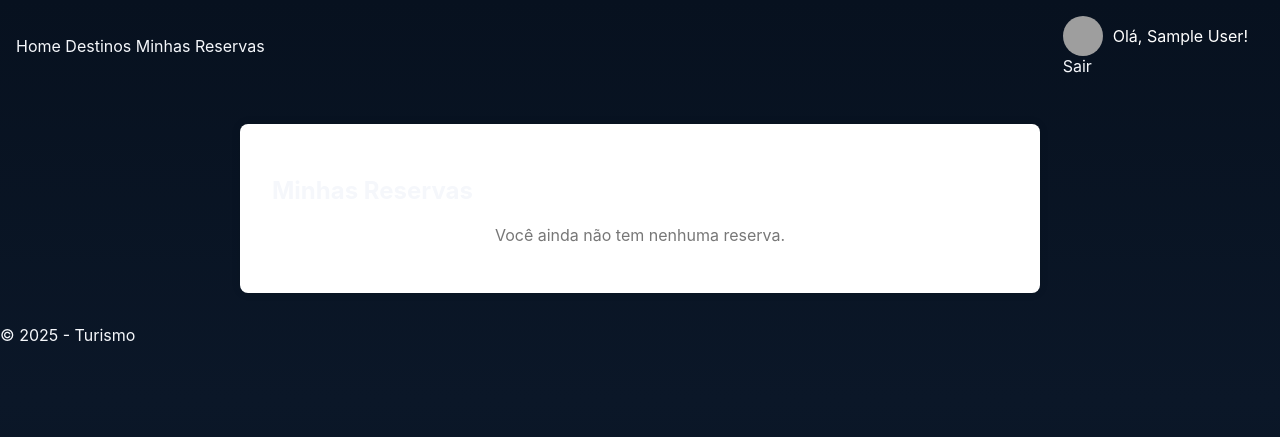
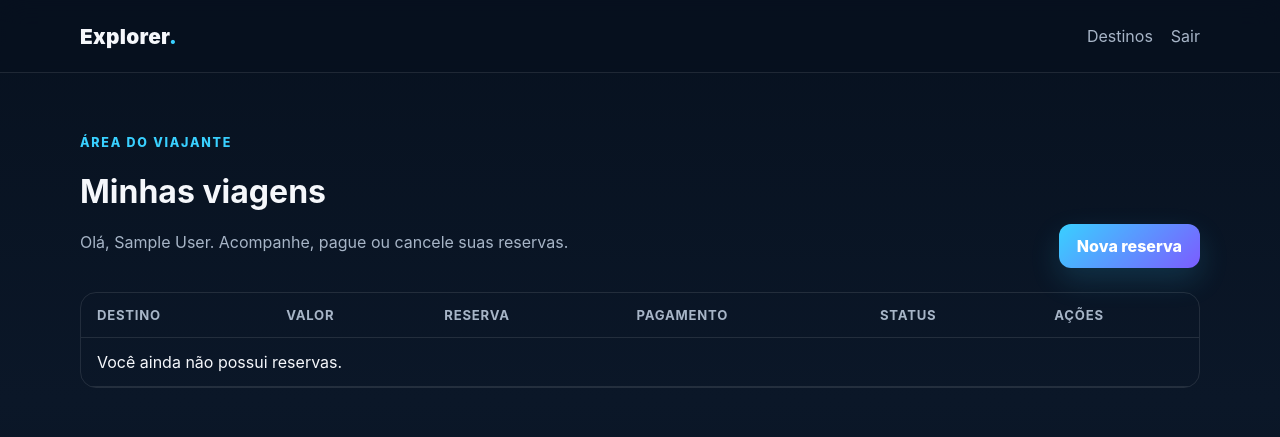
Before and after one commit to Cookie131223/Turismo-para-aprenseta-o, a PHP site: page /minhas_reservas.php in a window 1280 px wide. Shown: the top 437 px of the page. Run offline with PHP 8.4, Linux system fonts and the light colour scheme; the visitor is signed in with stand-in values (Sample User, id 1); data that the repository does not hold is empty; grey boxes are pictures that could not be loaded.

Commit message:
feat: complete travel booking experience

```diff
--- a/minhas_reservas.php
+++ b/minhas_reservas.php
@@ -1,140 +1,16 @@
 <?php
-session_start(); // Inicia a sessão
-require_once 'includes/Database.php'; // Inclui a classe de banco de dados
-
-// Verificar se o usuário está logado
-if (!isset($_SESSION['user_id'])) {
-    header("Location: login.html?erro=nao_logado"); // Redireciona se não estiver logado
-    exit();
-}
-
-$cliente_id = $_SESSION['user_id']; // Obtém o ID do cliente logado
-$cliente_name = htmlspecialchars($_SESSION['user_name']); // Obtém e sanitiza o nome do cliente
-
-$database = new Database(); // Instancia a classe de banco de dados
-$db = $database->getConnection(); // Obtém a conexão com o banco de dados
-
-$reservas = []; // Array para armazenar as reservas
-$query = "SELECT destino_nome, data_reserva, status FROM reservas WHERE cliente_id = :cliente_id ORDER BY data_reserva DESC"; // Query para buscar as reservas do cliente
-$stmt = $db->prepare($query); // Prepara a query
-$stmt->bindParam(':cliente_id', $cliente_id); // Associa o ID do cliente
-$stmt->execute(); // Executa a query
-
-while ($row = $stmt->fetch(PDO::FETCH_ASSOC)) { // Percorre os resultados
-    $reservas[] = $row; // Adiciona cada reserva ao array
-}
+session_start();
+require_once 'includes/Database.php';
+if(!isset($_SESSION['user_id'])){ header('Location: login.html?erro=nao_logado'); exit(); }
+$db=(new Database())->getConnection();
+$stmt=$db->prepare('SELECT * FROM reservas WHERE cliente_id=:id ORDER BY data_reserva DESC');
+$stmt->execute([':id'=>$_SESSION['user_id']]); $reservas=$stmt->fetchAll();
 ?>
-
-<!DOCTYPE html>
-<html lang="pt-BR">
-<head>
-    <meta charset="UTF-8">
-    <meta name="viewport" content="width=device-width, initial-scale=1.0">
-    <title>Minhas Reservas - Explorer Turismo</title>
-    <link rel="stylesheet" href="Css/main.css">
-    <style>
-        /* Estilos para o avatar do usuário */
-        .user-avatar {
-            width: 40px;
-            height: 40px;
-            border-radius: 50%;
-            object-fit: cover;
-            margin-right: 10px;
-            vertical-align: middle;
-        }
-        /* Estilos para a mensagem de boas-vindas */
-        .welcome-message {
-            display: flex;
-            align-items: center;
-            color: white;
-            margin-right: 1rem;
-        }
-        /* Contêiner principal das reservas */
-        .reservas-container {
-            padding: 2rem;
-            max-width: 800px;
-            margin: 2rem auto;
-            background: white;
-            border-radius: 8px;
-            box-shadow: 0 0 10px rgba(0,0,0,0.1);
-        }
-        /* Item individual da reserva */
-        .reserva-item {
-            border-bottom: 1px solid #eee;
-            padding: 1rem 0;
-            display: flex;
-            justify-content: space-between;
-            align-items: center;
-        }
-        /* Remove a borda inferior do último item */
-        .reserva-item:last-child {
-            border-bottom: none;
-        }
-        /* Estilos para o título do destino na reserva */
-        .reserva-item h3 {
-            margin: 0;
-            color: #0066cc;
-        }
-        /* Estilos para parágrafos dentro do item de reserva */
-        .reserva-item p {
-            margin: 0;
-            color: #555;
-            font-size: 0.9rem;
-        }
-        /* Mensagem quando não há reservas */
-        .no-reservations {
-            text-align: center;
-            color: #777;
-        }
-    </style>
-</head>
-<body>
-    <header>
-        <nav style="display: flex; justify-content: space-between; align-items: center; padding: 1rem;">
-            <div>
-                <a href="index.php">Home</a>
-                <a href="#">Destinos</a>
-                <?php if (isset($_SESSION['user_id'])): ?>
-                    <a href="minhas_reservas.php">Minhas Reservas</a>
-                <?php endif; ?>
-            </div>
-            <div>
-                <?php if (isset($_SESSION['user_id'])): ?>
-                    <span class="welcome-message">
-                        <img src="assets/avatar_padrao.png" alt="Avatar do Usuário" class="user-avatar">
-                        Olá, <?= $cliente_name ?>!
-                    </span>
-                    <a href="logout.php">Sair</a>
-                <?php else: ?>
-                    <a href="login.html">Login</a>
-                <?php endif; ?>
-            </div>
-        </nav>
-    </header>
-
-    <main>
-        <section class="reservas-container">
-            <h2>Minhas Reservas</h2>
-            <?php if (count($reservas) > 0): ?>
-                <?php foreach ($reservas as $reserva): ?>
-                    <div class="reserva-item">
-                        <div>
-                            <h3><?= htmlspecialchars($reserva['destino_nome']) ?></h3>
-                            <p>Data da Reserva: <?= date('d/m/Y H:i', strtotime($reserva['data_reserva'])) ?></p>
-                        </div>
-                        <div>
-                            <p>Status: <strong><?= htmlspecialchars(ucfirst($reserva['status'])) ?></strong></p>
-                        </div>
-                    </div>
-                <?php endforeach; ?>
-            <?php else: ?>
-                <p class="no-reservations">Você ainda não tem nenhuma reserva.</p>
-            <?php endif; ?>
-        </section>
-    </main>
-
-    <footer>
-        <p>&copy; 2025 - Turismo</p>
-    </footer>
-</body>
-</html>
+<!doctype html><html lang="pt-BR"><head><meta charset="utf-8"><meta name="viewport" content="width=device-width,initial-scale=1"><title>Minhas viagens | Explorer</title><link rel="stylesheet" href="css/main.css"></head><body>
+<header class="site-header"><div class="container nav"><a class="brand" href="index.php">Explorer<span>.</span></a><nav class="nav-links"><a href="index.php#destinos">Destinos</a><a href="logout.php">Sair</a></nav></div></header>
+<main class="container section"><div class="section-head"><div><p class="eyebrow">Área do viajante</p><h1>Minhas viagens</h1><p class="muted">Olá, <?= htmlspecialchars($_SESSION['user_name']) ?>. Acompanhe, pague ou cancele suas reservas.</p></div><a class="btn" href="index.php#destinos">Nova reserva</a></div>
+<?php if(isset($_GET['sucesso'])): ?><div class="notice">Operação realizada com sucesso.</div><?php endif; ?>
+<div class="table-wrap"><table><thead><tr><th>Destino</th><th>Valor</th><th>Reserva</th><th>Pagamento</th><th>Status</th><th>Ações</th></tr></thead><tbody>
+<?php if(!$reservas): ?><tr><td colspan="6">Você ainda não possui reservas.</td></tr><?php endif; ?>
+<?php foreach($reservas as $r): ?><tr><td><strong><?= htmlspecialchars($r['destino_nome']) ?></strong></td><td>R$ <?= number_format($r['valor'],2,',','.') ?></td><td><?= date('d/m/Y H:i',strtotime($r['data_reserva'])) ?></td><td><?= $r['data_pagamento'] ? date('d/m/Y H:i',strtotime($r['data_pagamento'])) : 'Pendente' ?></td><td><span class="badge <?= htmlspecialchars($r['status']) ?>"><?= htmlspecialchars(str_replace('_',' ',ucfirst($r['status']))) ?></span></td><td><div class="card-actions"><?php if($r['status']==='aguardando_pagamento'): ?><a class="btn small" href="pagamento.php?id=<?= $r['id'] ?>">Pagar</a><?php endif; ?><?php if(in_array($r['status'],['aguardando_pagamento','confirmada'],true)): ?><form method="post" action="cancelar_reserva.php" onsubmit="return confirm('Cancelar esta reserva?')"><input type="hidden" name="reserva_id" value="<?= $r['id'] ?>"><button class="btn small danger" type="submit">Cancelar</button></form><?php endif; ?></div></td></tr><?php endforeach; ?>
+</tbody></table></div></main></body></html>
```
